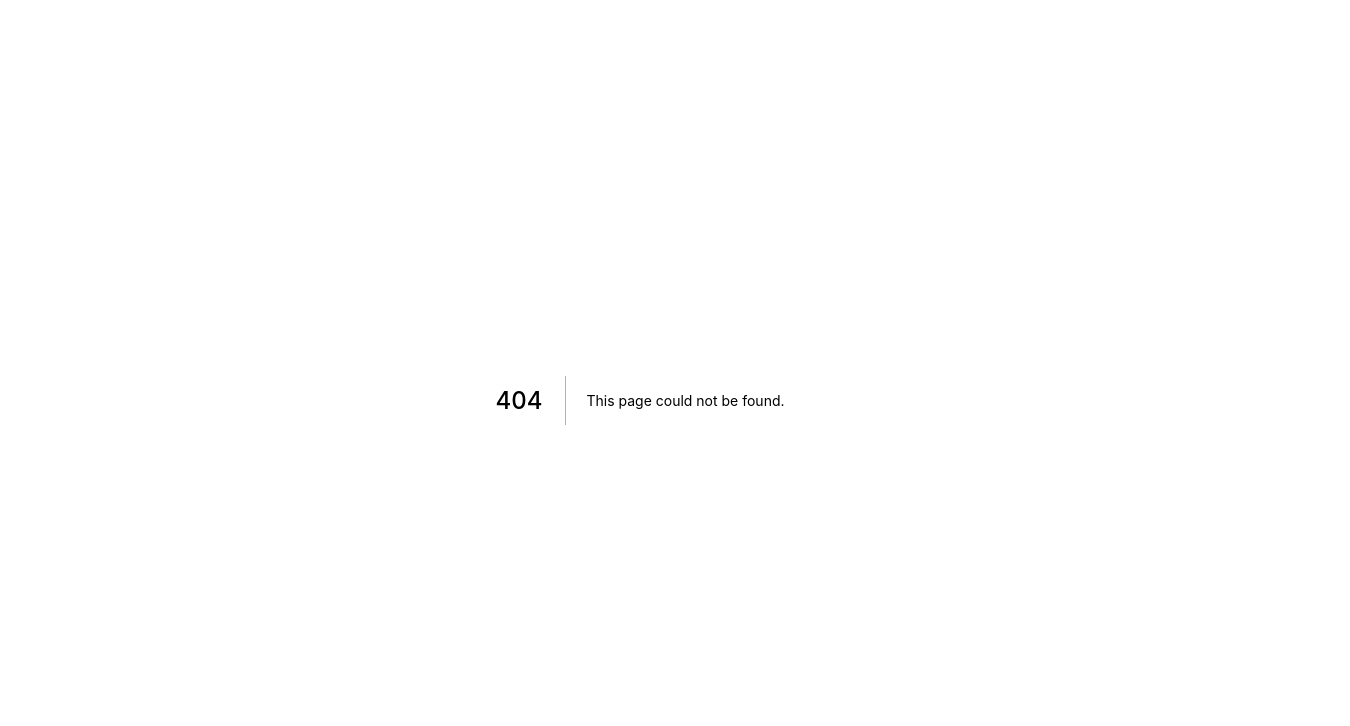
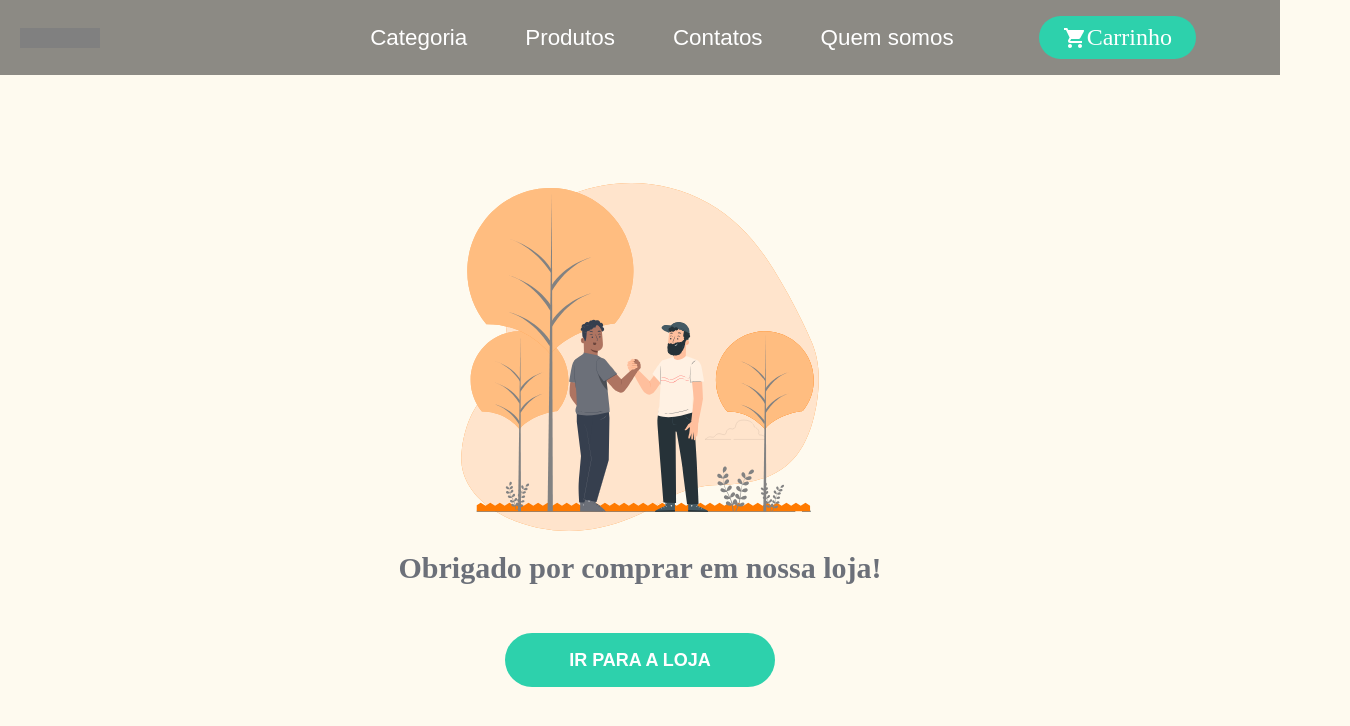
Before and after one commit to VictorCampelo/potty-dashboard, a Next.js app: page /redirect-page in a window 1280 px wide. Before the commit this address had no page. Shown: the top 726 px of the page, 1350 px wide, since content can reach past the window. Built offline with nearby package versions, Linux system fonts and the light colour scheme.

Commit message:
feat: redirect page

```diff
--- /dev/null
+++ b/src/pages/redirect-page/index.tsx
@@ -0,0 +1,57 @@
+import { Button } from 'components/atoms/Button'
+import router from 'next/router'
+import styled from 'styled-components'
+import HeaderShop from '../../components/molecules/HeaderShop'
+
+const Redirect = () => {
+  function handleBackToStore() {
+    router.push('/')
+  }
+  return (
+    <>
+      <HeaderShop />
+      <Container>
+        <section>
+          <img src="/images/redirect.svg" />
+          <h1>Obrigado por comprar em nossa loja!</h1>
+          <Button title="IR PARA A LOJA" onClick={handleBackToStore} />
+        </section>
+      </Container>
+    </>
+  )
+}
+
+export default Redirect
+
+const Container = styled.div`
+  width: 100%;
+  height: 90vh;
+
+  display: flex;
+  flex-direction: column;
+  align-items: center;
+  justify-content: center;
+
+  section {
+    width: 1420px;
+    height: 100%;
+
+    display: flex;
+    flex-direction: column;
+    align-items: center;
+    justify-content: center;
+
+    h1 {
+      margin-top: 20px;
+      font-family: 'Poppins';
+      font-style: normal;
+      font-weight: 600;
+      font-size: 30px;
+      color: #6c7079;
+    }
+
+    button {
+      margin-top: 48px;
+    }
+  }
+`
```
Also changed, not shown: public/images/redirect.svg (added).
